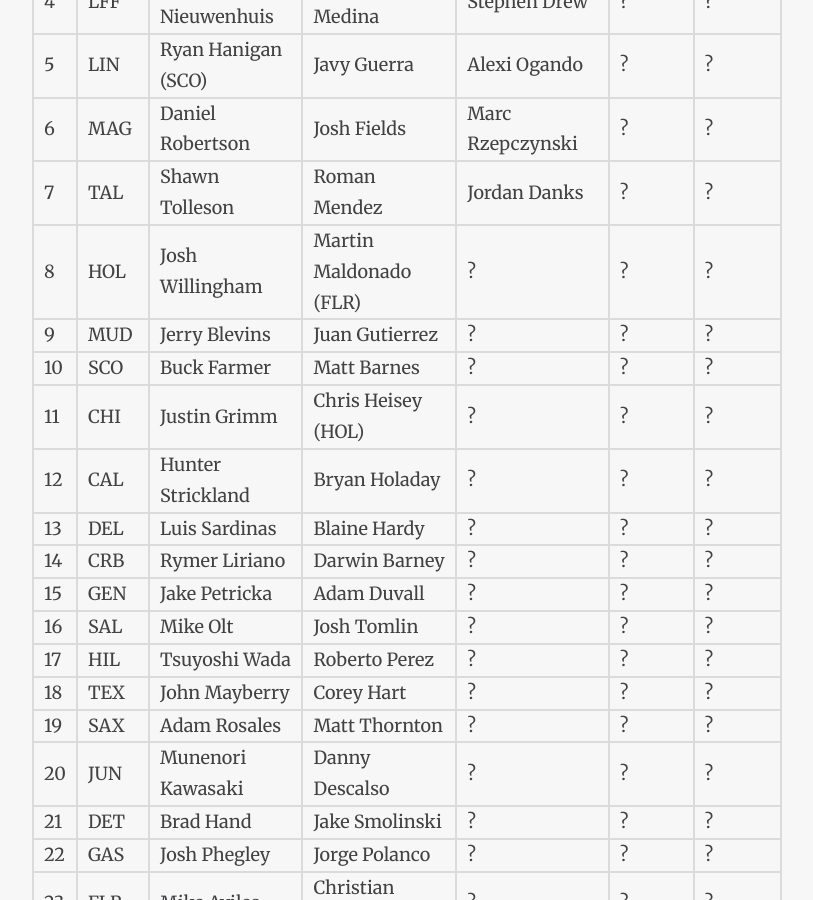
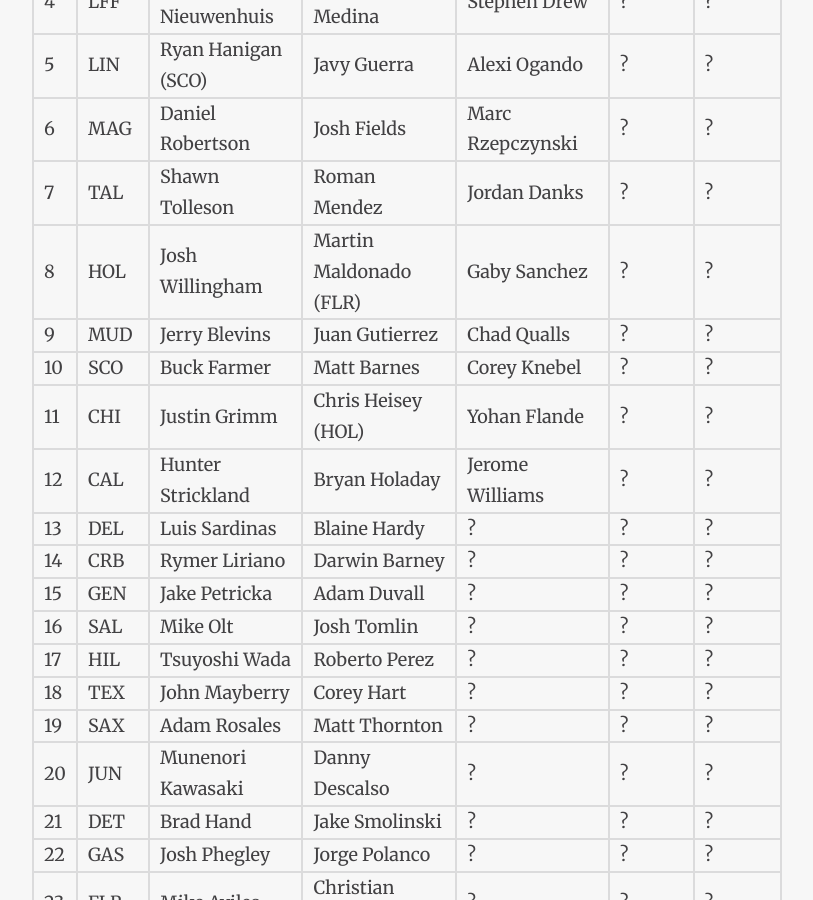
Before and after one commit to ADML1/adml1.github.io, a Jekyll site: the page built from draft.md, in a window 1280 px wide and 900 px high, scrolled down 2856 px. Shown: the whole window, without its empty margins (233-1046 px from the left). Built offline with Jekyll 4.4.1, drawn with Linux system fonts in a browser that asks for light colours; nearby versions of some CDN libraries.

Commit message:
Update draft picks.

```diff
--- a/draft.md
+++ b/draft.md
@@ -47,11 +47,11 @@ imagefeature: hof.jpg
 5 | LIN | Ryan Hanigan (SCO) | Javy Guerra | Alexi Ogando | ? | ?
 6 | MAG | Daniel Robertson | Josh Fields | Marc Rzepczynski | ? | ?
 7 | TAL | Shawn Tolleson | Roman Mendez | Jordan Danks | ? | ?
-8 | HOL | Josh Willingham | Martin Maldonado (FLR) | ? | ? | ?
-9 | MUD | Jerry Blevins | Juan Gutierrez | ? | ? | ?
-10 | SCO | Buck Farmer | Matt Barnes | ? | ? | ?
-11 | CHI | Justin Grimm | Chris Heisey (HOL) | ? | ? | ?
-12 | CAL | Hunter Strickland | Bryan Holaday | ? | ? | ?
+8 | HOL | Josh Willingham | Martin Maldonado (FLR) | Gaby Sanchez | ? | ?
+9 | MUD | Jerry Blevins | Juan Gutierrez | Chad Qualls | ? | ?
+10 | SCO | Buck Farmer | Matt Barnes | Corey Knebel | ? | ?
+11 | CHI | Justin Grimm | Chris Heisey (HOL) | Yohan Flande | ? | ?
+12 | CAL | Hunter Strickland | Bryan Holaday | Jerome Williams | ? | ?
 13 | DEL | Luis Sardinas | Blaine Hardy | ? | ? | ?
 14 | CRB | Rymer Liriano | Darwin Barney | ? | ? | ?
 15 | GEN | Jake Petricka | Adam Duvall | ? | ? | ?
```
